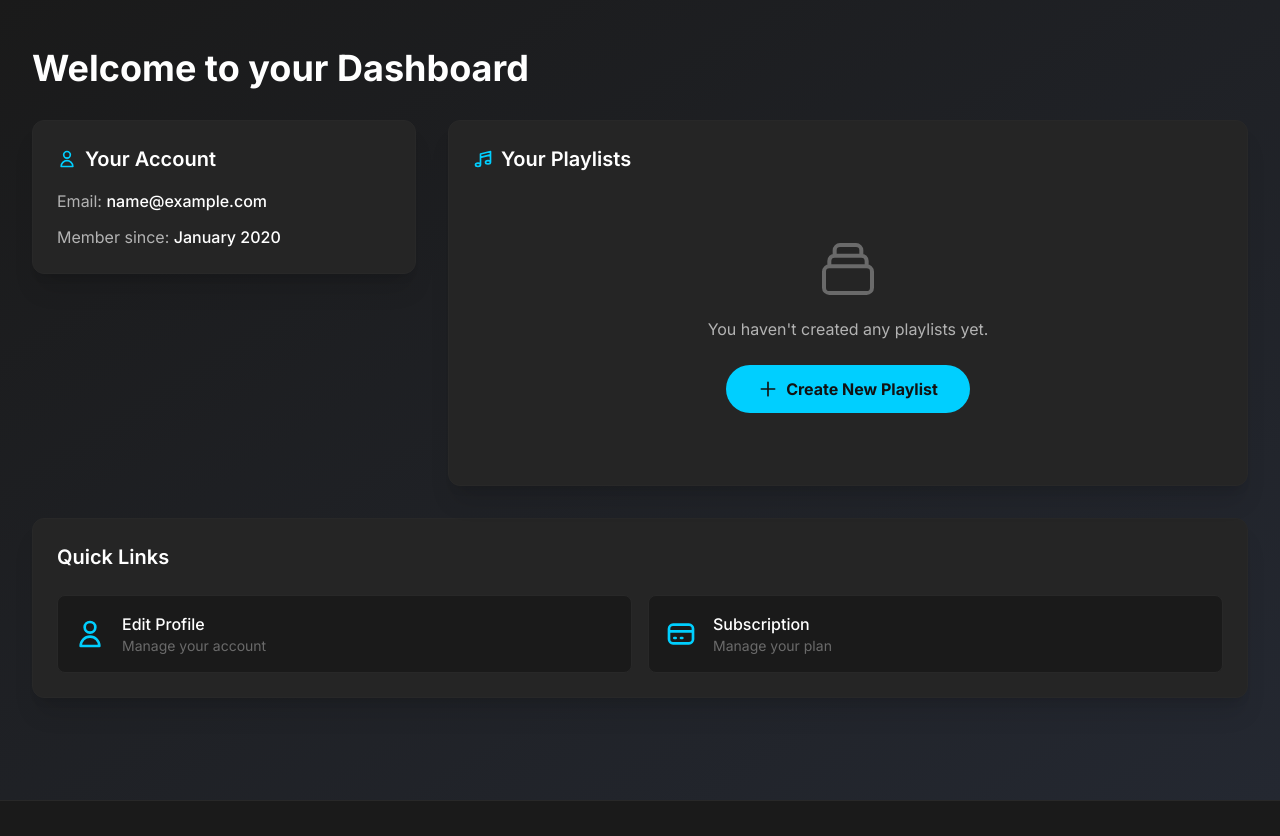
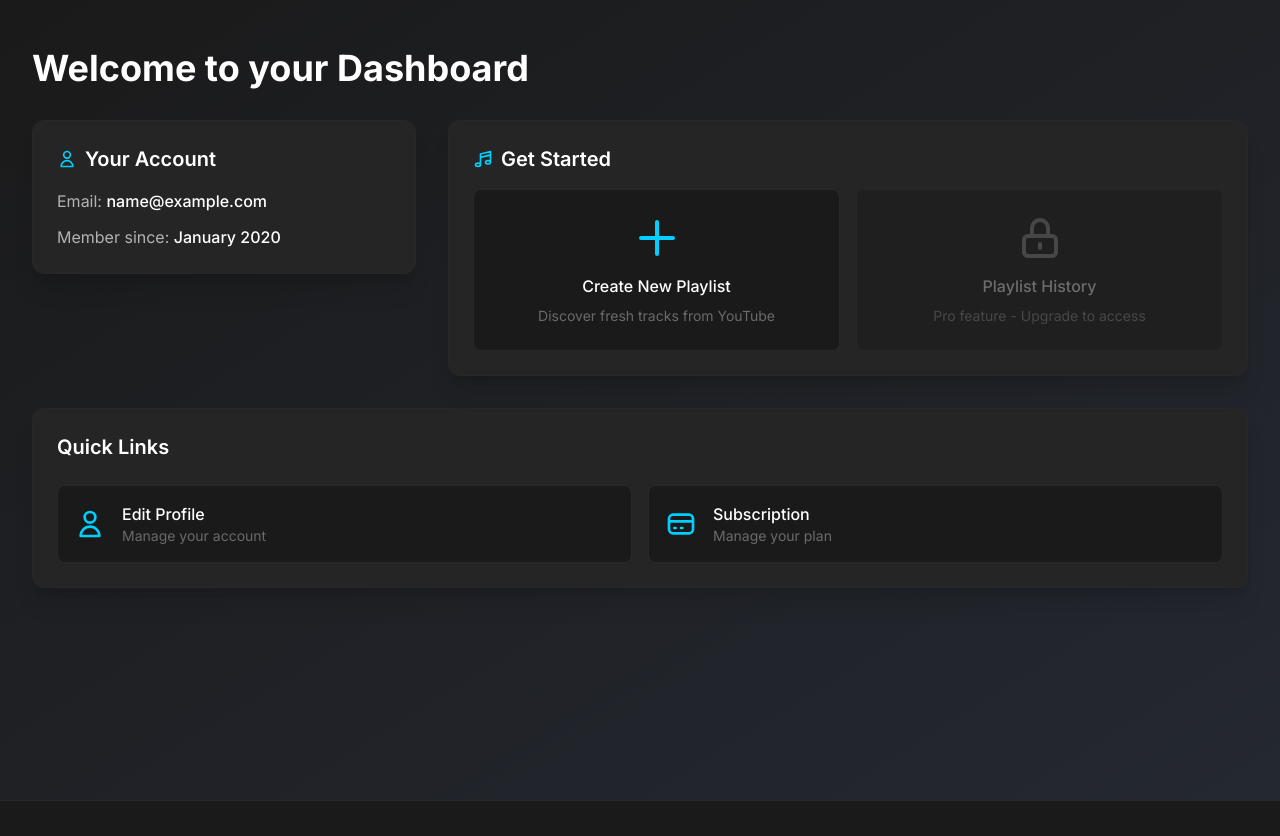
Before and after one commit to brightears/spotify-playlist-generator, a Flask app: page /dashboard in a window 1280 px wide. Shown: the part 73-909 px from the top of the page. Run offline with Flask 3, Linux system fonts and the light colour scheme; a user stored in the database is signed in; tables that the repository leaves empty hold one stand-in row (values such as "Sample post"); some libraries are stand-ins or nearby versions.

Commit message:
feat: add playlist history for Pro users
- Save generated playlists to database for Pro users
- Add /history page to view past playlists
- Update dashboard with links to playlist history
- Compress CSV data for efficient storage
- Allow viewing historical playlists with same interface as live ones

🤖 Generated with [Claude Code](https://claude.ai/code)

Co-Authored-By: Claude <noreply@anthropic.com>

```diff
--- a/src/flasksaas/main/routes.py
+++ b/src/flasksaas/main/routes.py
@@ -5,6 +5,8 @@ import csv
 import io
 import json
 import uuid
+import gzip
+import base64
 from datetime import datetime, timedelta
 from flask import Blueprint, render_template, request, flash, redirect, url_for, jsonify, current_app, session, send_file, make_response
 from flask_login import login_required, current_user
@@ -14,7 +16,7 @@ from flask_mail import Message, Mail
 # Import the PlaylistForm from the correct location
 from src.flasksaas.forms import PlaylistForm
 from src.flasksaas.main.task_manager import create_new_task, process_task_step, get_task, get_user_tasks, tasks, TaskManager
-from ..models import User, UserSource
+from ..models import User, UserSource, GeneratedPlaylist
 from .. import db
 
 main_bp = Blueprint('main', __name__, template_folder="templates")
@@ -439,6 +441,86 @@ def privacy():
     return render_template("legal/privacy.html")
 
 
+@main_bp.route("/history")
+@login_required
+def history():
+    """View playlist generation history (Pro users only)."""
+    if not current_user.has_active_subscription:
+        flash("Playlist history is available for Pro subscribers only.", "warning")
+        return redirect(url_for('main.dashboard'))
+
+    # Get user's generated playlists, ordered by most recent first
+    playlists = GeneratedPlaylist.query.filter_by(
+        user_id=current_user.id
+    ).order_by(GeneratedPlaylist.created_at.desc()).all()
+
+    return render_template("history.html", playlists=playlists)
+
+
+@main_bp.route("/history/<int:playlist_id>")
+@login_required
+def view_history(playlist_id):
+    """View a specific playlist from history."""
+    if not current_user.has_active_subscription:
+        flash("Playlist history is available for Pro subscribers only.", "warning")
+        return redirect(url_for('main.dashboard'))
+
+    # Get the playlist
+    playlist = GeneratedPlaylist.query.filter_by(
+        id=playlist_id,
+        user_id=current_user.id
+    ).first()
+
+    if not playlist:
+        flash("Playlist not found.", "error")
+        return redirect(url_for('main.history'))
+
+    # Decompress the CSV data to get tracks
+    try:
+        csv_data = gzip.decompress(
+            base64.b64decode(playlist.csv_data.encode('utf-8'))
+        ).decode('utf-8')
+
+        # Parse CSV to get tracks
+        csv_reader = csv.DictReader(io.StringIO(csv_data))
+        tracks = []
+        for row in csv_reader:
+            tracks.append({
+                'title': row.get('Title', ''),
+                'artist': row.get('Artist', ''),
+                'remix': row.get('Remix', ''),
+                'source': row.get('Source', ''),
+                'url': row.get('URL', '')
+            })
+
+        # Create a mock task object for the status template
+        task = {
+            'id': f'history_{playlist_id}',
+            'status': 'complete',
+            'progress': 100,
+            'playlist_name': playlist.name,
+            'description': playlist.description,
+            'genre': playlist.source_channel,
+            'days': playlist.days_analyzed,
+            'result': {
+                'playlist_name': playlist.name,
+                'track_count': playlist.track_count,
+                'tracks': tracks,
+                'sources_used': [playlist.source_channel],
+                'genre': playlist.source_channel,
+                'days_searched': playlist.days_analyzed
+            },
+            'csv_data': csv_data
+        }
+
+        return render_template('status.html', task_id=task['id'], task=task, is_history=True)
+
+    except Exception as e:
+        current_app.logger.error(f"Error decompressing playlist data: {e}")
+        flash("Error loading playlist data.", "error")
+        return redirect(url_for('main.history'))
+
+
 @main_bp.route("/contact", methods=["GET", "POST"])
 def contact():
     """Contact form page."""
--- a/templates/dashboard.html
+++ b/templates/dashboard.html
@@ -35,26 +35,41 @@
                 </div>
             </div>
 
-            <!-- Your Playlists -->
+            <!-- Get Started / Your Playlists -->
             <div class="lg:col-span-2">
                 <div class="bg-[#252525] rounded-xl border border-[#282828] shadow-xl p-6">
                     <h2 class="text-xl font-semibold text-white mb-4 flex items-center">
                         <svg class="w-5 h-5 mr-2 text-[#00CFFF]" fill="none" stroke="currentColor" viewBox="0 0 24 24">
                             <path stroke-linecap="round" stroke-linejoin="round" stroke-width="2" d="M9 19V6l12-3v13M9 19c0 1.105-1.343 2-3 2s-3-.895-3-2 1.343-2 3-2 3 .895 3 2zm12-3c0 1.105-1.343 2-3 2s-3-.895-3-2 1.343-2 3-2 3 .895 3 2zM9 10l12-3"></path>
                         </svg>
-                        Your Playlists
+                        Get Started
                     </h2>
-                    <div class="text-center py-12">
-                        <svg class="w-16 h-16 mx-auto text-[#6a6a6a] mb-4" fill="none" stroke="currentColor" viewBox="0 0 24 24">
-                            <path stroke-linecap="round" stroke-linejoin="round" stroke-width="1.5" d="M19 11H5m14 0a2 2 0 012 2v6a2 2 0 01-2 2H5a2 2 0 01-2-2v-6a2 2 0 012-2m14 0V9a2 2 0 00-2-2M5 11V9a2 2 0 012-2m0 0V5a2 2 0 012-2h6a2 2 0 012 2v2M7 7h10"></path>
-                        </svg>
-                        <p class="text-[#b3b3b3] mb-6">You haven't created any playlists yet.</p>
-                        <a href="{{ url_for('main.create') }}" class="inline-flex items-center justify-center px-8 py-3 bg-[#00CFFF] text-[#121212] rounded-full font-bold hover:bg-[#00a8d9] transition-all duration-200 transform hover:scale-105">
-                            <svg class="w-5 h-5 mr-2" fill="none" stroke="currentColor" viewBox="0 0 24 24">
+                    <div class="grid grid-cols-1 md:grid-cols-2 gap-4">
+                        <a href="{{ url_for('main.create') }}" class="group flex flex-col items-center p-6 bg-[#1a1a1a] rounded-lg border border-[#282828] hover:border-[#00CFFF] transition-all duration-200">
+                            <svg class="w-12 h-12 text-[#00CFFF] mb-3" fill="none" stroke="currentColor" viewBox="0 0 24 24">
                                 <path stroke-linecap="round" stroke-linejoin="round" stroke-width="2" d="M12 4v16m8-8H4"></path>
                             </svg>
-                            Create New Playlist
+                            <h3 class="text-white font-medium group-hover:text-[#00CFFF] transition-colors">Create New Playlist</h3>
+                            <p class="text-sm text-[#6a6a6a] text-center mt-2">Discover fresh tracks from YouTube</p>
                         </a>
+
+                        {% if current_user.has_active_subscription %}
+                        <a href="{{ url_for('main.history') }}" class="group flex flex-col items-center p-6 bg-[#1a1a1a] rounded-lg border border-[#282828] hover:border-[#00CFFF] transition-all duration-200">
+                            <svg class="w-12 h-12 text-[#00CFFF] mb-3" fill="none" stroke="currentColor" viewBox="0 0 24 24">
+                                <path stroke-linecap="round" stroke-linejoin="round" stroke-width="2" d="M12 8v4l3 3m6-3a9 9 0 11-18 0 9 9 0 0118 0z"></path>
+                            </svg>
+                            <h3 class="text-white font-medium group-hover:text-[#00CFFF] transition-colors">Playlist History</h3>
+                            <p class="text-sm text-[#6a6a6a] text-center mt-2">View your previously generated playlists</p>
+                        </a>
+                        {% else %}
+                        <div class="flex flex-col items-center p-6 bg-[#1a1a1a] rounded-lg border border-[#282828] opacity-50">
+                            <svg class="w-12 h-12 text-[#6a6a6a] mb-3" fill="none" stroke="currentColor" viewBox="0 0 24 24">
+                                <path stroke-linecap="round" stroke-linejoin="round" stroke-width="2" d="M12 15v2m-6 4h12a2 2 0 002-2v-6a2 2 0 00-2-2H6a2 2 0 00-2 2v6a2 2 0 002 2zm10-10V7a4 4 0 00-8 0v4h8z"></path>
+                            </svg>
+                            <h3 class="text-[#b3b3b3] font-medium">Playlist History</h3>
+                            <p class="text-sm text-[#6a6a6a] text-center mt-2">Pro feature - Upgrade to access</p>
+                        </div>
+                        {% endif %}
                     </div>
                 </div>
             </div>
@@ -63,7 +78,7 @@
         <!-- Quick Links -->
         <div class="mt-8 bg-[#252525] rounded-xl border border-[#282828] shadow-xl p-6">
             <h2 class="text-xl font-semibold text-white mb-6">Quick Links</h2>
-            <div class="grid grid-cols-1 md:grid-cols-{% if current_user.has_active_subscription %}3{% else %}2{% endif %} gap-4">
+            <div class="grid grid-cols-1 md:grid-cols-{% if current_user.has_active_subscription %}4{% else %}2{% endif %} gap-4">
                 <a href="{{ url_for('auth.profile') }}" class="group flex items-center p-4 bg-[#1a1a1a] rounded-lg border border-[#282828] hover:border-[#00CFFF] transition-all duration-200">
                     <svg class="w-8 h-8 text-[#00CFFF] mr-4" fill="none" stroke="currentColor" viewBox="0 0 24 24">
                         <path stroke-linecap="round" stroke-linejoin="round" stroke-width="2" d="M16 7a4 4 0 11-8 0 4 4 0 018 0zM12 14a7 7 0 00-7 7h14a7 7 0 00-7-7z"></path>
@@ -85,6 +100,16 @@
                 </a>
 
                 {% if current_user.has_active_subscription %}
+                <a href="{{ url_for('main.history') }}" class="group flex items-center p-4 bg-[#1a1a1a] rounded-lg border border-[#282828] hover:border-[#00CFFF] transition-all duration-200">
+                    <svg class="w-8 h-8 text-[#00CFFF] mr-4" fill="none" stroke="currentColor" viewBox="0 0 24 24">
+                        <path stroke-linecap="round" stroke-linejoin="round" stroke-width="2" d="M12 8v4l3 3m6-3a9 9 0 11-18 0 9 9 0 0118 0z"></path>
+                    </svg>
+                    <div>
+                        <h3 class="text-white font-medium group-hover:text-[#00CFFF] transition-colors">Playlist History</h3>
+                        <p class="text-sm text-[#6a6a6a]">View past playlists</p>
+                    </div>
+                </a>
+
                 <a href="{{ url_for('main.sources') }}" class="group flex items-center p-4 bg-[#1a1a1a] rounded-lg border border-[#282828] hover:border-[#00CFFF] transition-all duration-200">
                     <svg class="w-8 h-8 text-[#00CFFF] mr-4" fill="none" stroke="currentColor" viewBox="0 0 24 24">
                         <path stroke-linecap="round" stroke-linejoin="round" stroke-width="2" d="M19 11H5m14 0a2 2 0 012 2v6a2 2 0 01-2 2H5a2 2 0 01-2-2v-6a2 2 0 012-2m14 0V9a2 2 0 00-2-2M5 11V9a2 2 0 012-2m0 0V5a2 2 0 012-2h6a2 2 0 012 2v2M7 7h10"></path>
```
Also changed, not shown: src/flasksaas/main/task_manager.py (+31 -0 lines), templates/history.html (added, +100 -0 lines).
